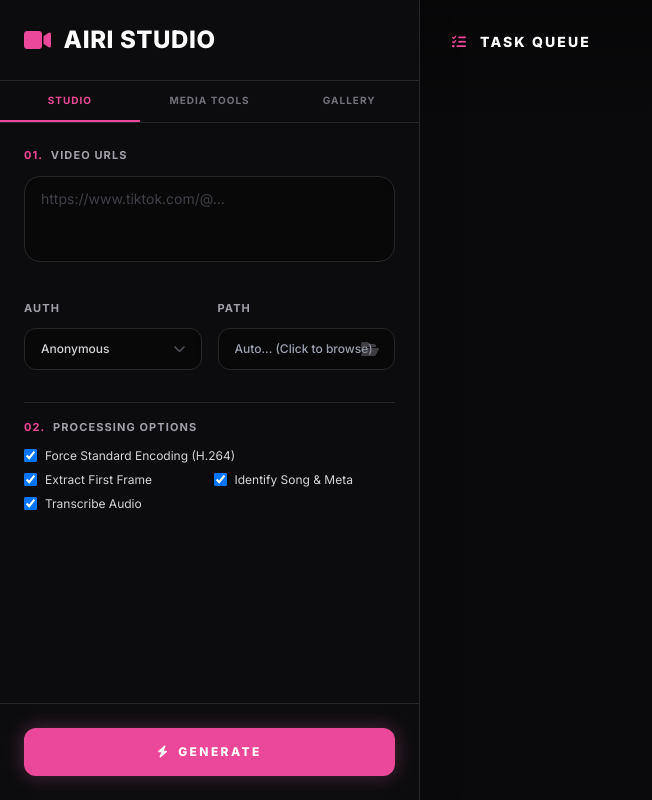
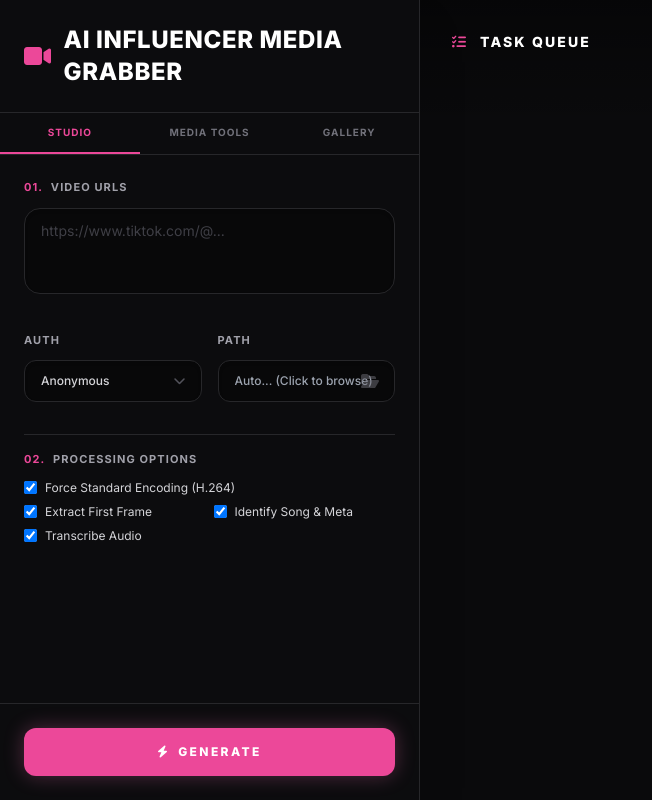
Before and after one commit to NextGenInfluencer/ai-influencer-media-grabber, a Flask app: page / in a window 1280 px wide. Shown: the whole page, without its empty margins (0-652 px from the left). Run offline with Flask 3, Linux system fonts and the light colour scheme; parts of the project's set-up code (start-up, migrations or seed data) failed here and were passed over; some libraries are stand-ins or nearby versions; some web fonts are replaced.

Commit message:
Rename project to AI Influencer Media Grabber

```diff
--- a/templates/index.html
+++ b/templates/index.html
@@ -3,7 +3,7 @@
 <head>
     <meta charset="UTF-8">
     <meta name="viewport" content="width=device-width, initial-scale=1.0">
-    <title>Airi Workspace</title>
+    <title>AI Influencer Media Grabber</title>
     <script src="https://cdn.tailwindcss.com"></script>
     <link href="https://cdnjs.cloudflare.com/ajax/libs/font-awesome/6.4.0/css/all.min.css" rel="stylesheet">
     <script>
@@ -70,7 +70,7 @@
     <div class="w-full md:w-[420px] h-full flex flex-col bg-[#0c0c0e] border-r border-zinc-800 z-10 relative shadow-2xl">
         <div class="p-6 border-b border-zinc-800">
             <h1 class="text-2xl font-black text-white tracking-wide uppercase flex items-center">
-                <i class="fa-solid fa-video text-pink-500 mr-3"></i> Airi Studio
+                <i class="fa-solid fa-video text-pink-500 mr-3"></i> AI Influencer Media Grabber
             </h1>
         </div>
 
```
Also changed, not shown: README.md, 2 other files.
